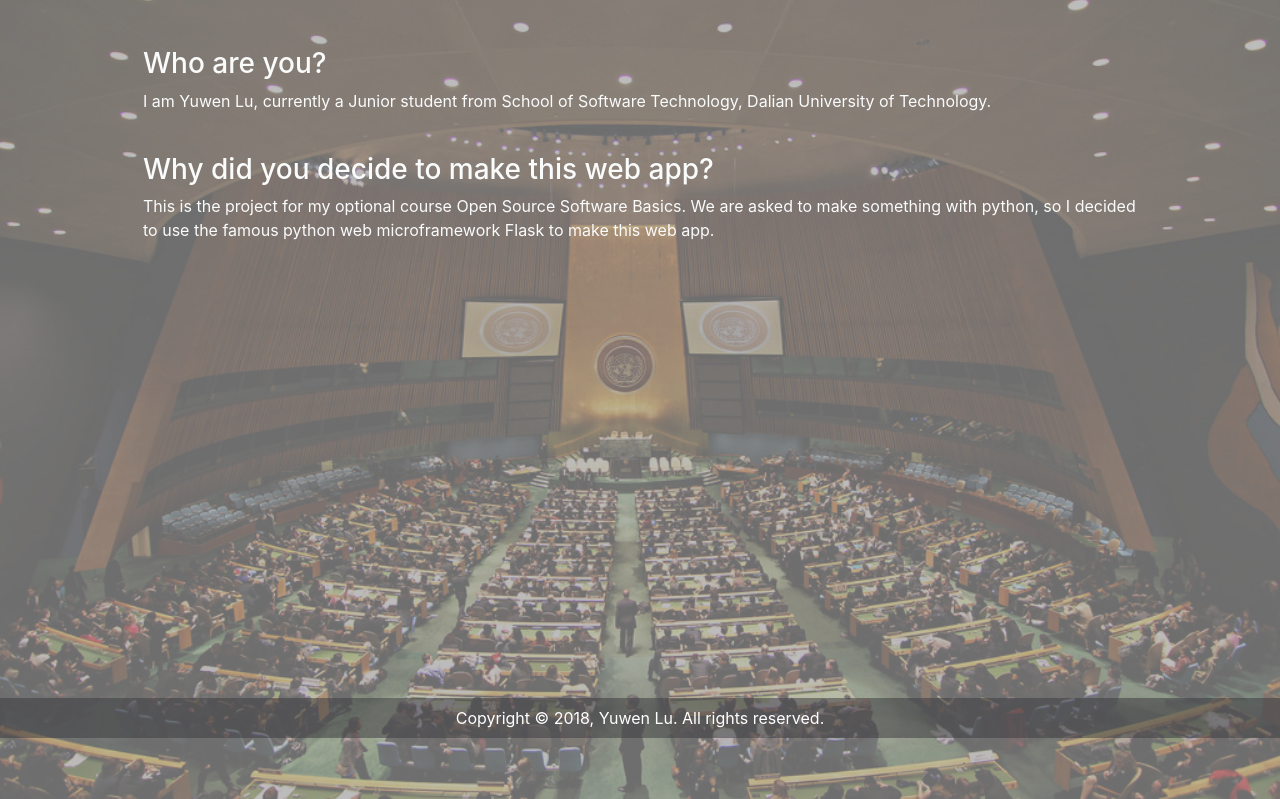
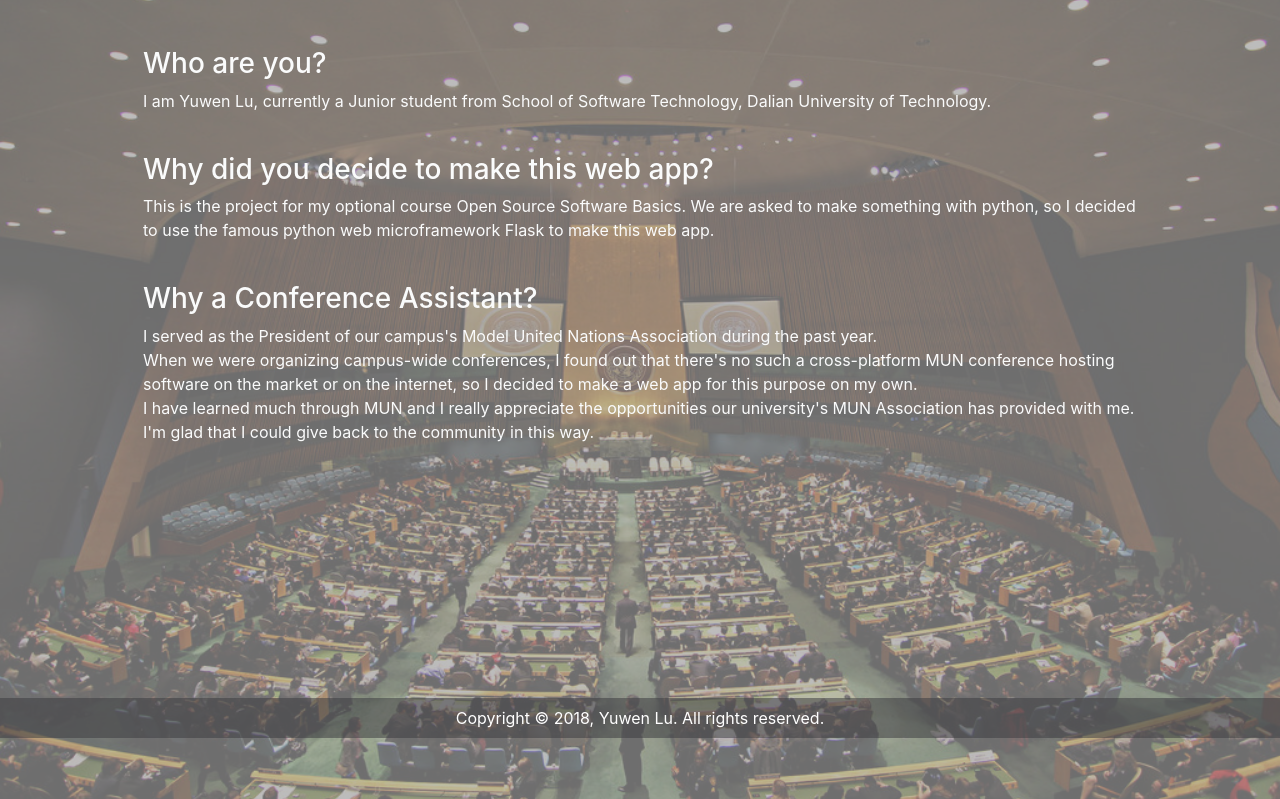
Before and after one commit to yuwen-lu/ConferenceHelper, a Flask app: page /about in a window 1280 px wide. Shown: the part 62-861 px from the top of the page. Run offline with Flask 2, Linux system fonts and the light colour scheme; some libraries are stand-ins or nearby versions.

Commit message:
modified css

```diff
--- a/static/mystyle.css
+++ b/static/mystyle.css
@@ -18,7 +18,7 @@
   }
 
   .layer {
-    background-color: rgba(41, 39, 39, 0.267)
+    background-color: rgba(41, 39, 39, 0.267);
     z-index: -1;
   }
 
--- a/templates/about.html
+++ b/templates/about.html
@@ -9,5 +9,13 @@
 <h3 class="text-light">Why did you decide to make this web app?</h3>
 <p class="text-light">This is the project for my optional course Open Source Software Basics. We are asked to make
     something with python, so I decided to use the famous python web microframework Flask to make this web app.</p>
+<br>
+<h3 class="text-light">Why a Conference Assistant?</h3>
+<p class="text-light">I served as the President of our campus's Model United Nations Association during the past year.
+    <br>
+    When we were organizing campus-wide conferences, I found out that there's no such a cross-platform MUN conference
+    hosting software on the market or on the internet, so I decided to make a web app for this purpose on my own.
+    <br>I have learned much through MUN and I really appreciate the opportunities our university's MUN Association has
+    provided with me. I'm glad that I could give back to the community in this way.</p>
 
 {% endblock %}
```
Also changed, not shown: templates/home.html (+6 -2 lines).
